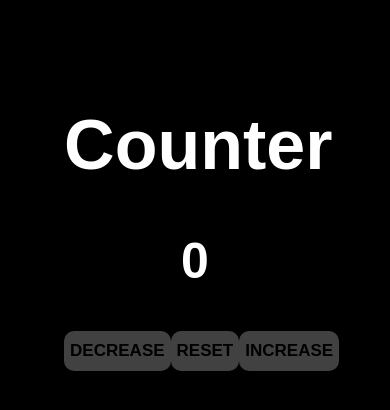
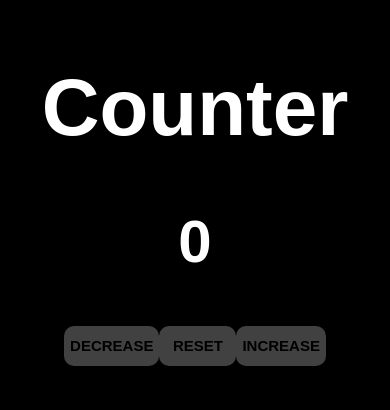
Before and after one commit to NotonyusRisk/Counter-JS, a plain HTML site: page index.html in a window 390 px wide. Drawn offline with Linux system fonts and the light colour scheme.

Commit message:
update::index.css - responsive properties

```diff
--- a/index.css
+++ b/index.css
@@ -8,24 +8,26 @@ body{
 }
 
 main{
-    padding: 50px;
-    width: 70%;
+    width: 100%;
+    display: flex;
+    flex-direction: column;
+    align-items: center;
 }
 
 h1{
-    font-size: 70px;
+    font-size: 120px;
 }
 
 h2{
-    font-size: 50px;
+    font-size: 100px;
 }
 
 button{
-    width: 120px;
-    height: 40px;
+    width: 180px;
+    height: 60px;
     font-family: Arial, Helvetica, sans-serif;
     font-weight: bolder;
-    font-size: 17px;
+    font-size: 25px;
     border-color: black;
     background-color: rgb(65, 65, 65);
     border-width: 0px;
@@ -35,6 +37,7 @@ button{
 .buttons{
     display: flex;
     justify-content: space-around;
+    width: 50%;
 }
 
 #decrease:hover{
@@ -50,7 +53,69 @@ button{
 }
 
 #reset:hover{
-    color: gray;
+    color: white;
     border-color: gray;
     border-width: 5px;
 }
+
+@media (max-width: 1200px){
+
+    h1 {
+        font-size: 100px;
+    }
+
+    h2 {
+        font-size: 80px;
+    }
+
+    button{
+        width: 150px;
+        height: 50px;
+        font-size: 20px;
+    }
+
+    .buttons{
+        width: 60%;
+    }
+}
+
+@media (max-width: 1000px){
+
+    h1 {
+        font-size: 100px;
+    }
+
+    h2 {
+        font-size: 80px;
+    }
+
+    button{
+        width: 120px;
+        height: 40px;
+        font-size: 18px;
+    }
+
+    .buttons{
+        width: 65%;
+    }
+}
+
+@media (max-width: 600px){
+
+    h1 {
+        font-size: 80px;
+    }
+
+    h2 {
+        font-size: 60px;
+    }
+
+    button{
+        width: 100px;
+        height: 40px;
+        font-size: 15px;
+    }
+    .buttons{
+        width: 70%;
+    }
+}
```
